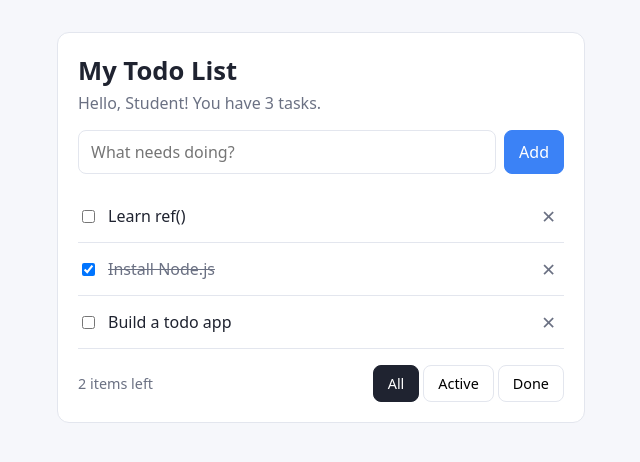
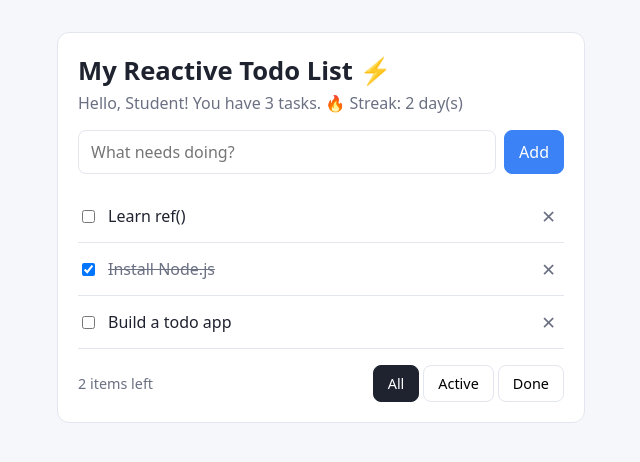
Before and after one commit to mfirdaus0066/fireboy-and-vuegirl, a Vue app in the folder vue-project/: page / in a window 1280 px wide. Shown: the top 462 px of the page, without its empty margins (319-959 px from the left). Built offline with nearby package versions, Linux system fonts and the light colour scheme.

Commit message:
checkpoint 1

```diff
--- a/vue-project/src/App.vue
+++ b/vue-project/src/App.vue
@@ -1,45 +1,64 @@
 <!--
-  CHECKPOINT 0 — STARTER
-  This is plain HTML: nothing here is reactive yet.
-  Over the workshop you'll turn every hard-coded value into Vue state.
+  CHECKPOINT 1 — Reactivity basics (ref vs reactive)
+  New: ref(), reactive(), .value, {{ interpolation }}
 -->
 <script setup>
-// CP1: import { ref, reactive } from 'vue' and create your state here.
+import { ref, reactive } from 'vue'
+
+// ref() wraps ONE value: a string, number, boolean... or a whole array.
+const title = ref('My Todo List')
+
+const todos = ref([
+  { id: 1, text: 'Learn ref()', done: false },
+  { id: 2, text: 'Install Node.js', done: true },
+  { id: 3, text: 'Build a todo app', done: false },
+])
+
+// reactive() makes an OBJECT reactive. You use its properties directly.
+const user = reactive({ name: 'Student', streak: 1 })
+
+// Proof that the page updates by itself when data changes:
+// after 2 seconds we change the data, and Vue re-renders. No DOM code!
+setTimeout(() => {
+  title.value = 'My Reactive Todo List ⚡' // a ref needs .value in <script>
+  user.streak++                            // reactive does NOT use .value
+}, 2000)
 </script>
 
 <template>
   <div class="app">
     <div class="card">
-      <!-- CP1: replace the hard-coded title, name and count with {{ }} -->
-      <h1>My Todo List</h1>
-      <p class="sub">Hello, Student! You have 3 tasks.</p>
+      <!-- In the template, refs are unwrapped: no .value needed -->
+      <h1>{{ title }}</h1>
+      <p class="sub">
+        Hello, {{ user.name }}! You have {{ todos.length }}
+        {{ todos.length === 1 ? 'task' : 'tasks' }}. 🔥 Streak: {{ user.streak }} day(s)
+      </p>
 
-      <!-- CP3: make this form work with v-model -->
       <div class="row">
         <input type="text" placeholder="What needs doing?" />
         <button class="primary">Add</button>
       </div>
 
-      <!-- CP2: render this list from an array with v-for -->
+      <!-- Still repetitive... CP2 fixes this with v-for -->
       <ul class="list">
         <li class="item">
           <input type="checkbox" />
-          <span class="text">Learn ref()</span>
+          <span class="text">{{ todos[0].text }}</span>
           <button class="remove">✕</button>
         </li>
         <li class="item done">
           <input type="checkbox" checked />
-          <span class="text">Install Node.js</span>
+          <span class="text">{{ todos[1].text }}</span>
           <button class="remove">✕</button>
         </li>
         <li class="item">
           <input type="checkbox" />
-          <span class="text">Build a todo app</span>
+          <span class="text">{{ todos[2].text }}</span>
           <button class="remove">✕</button>
         </li>
       </ul>
 
-      <!-- CP4: real counts and working filters with computed() -->
       <div class="footer">
         <span>2 items left</span>
         <div class="filters">
```
